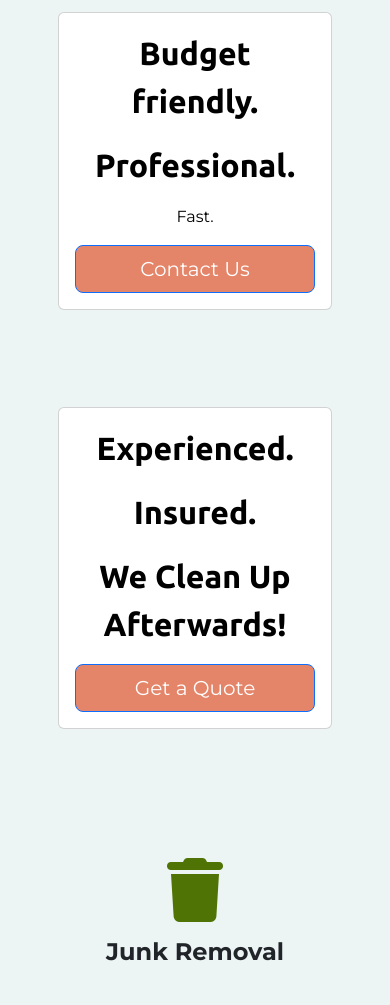
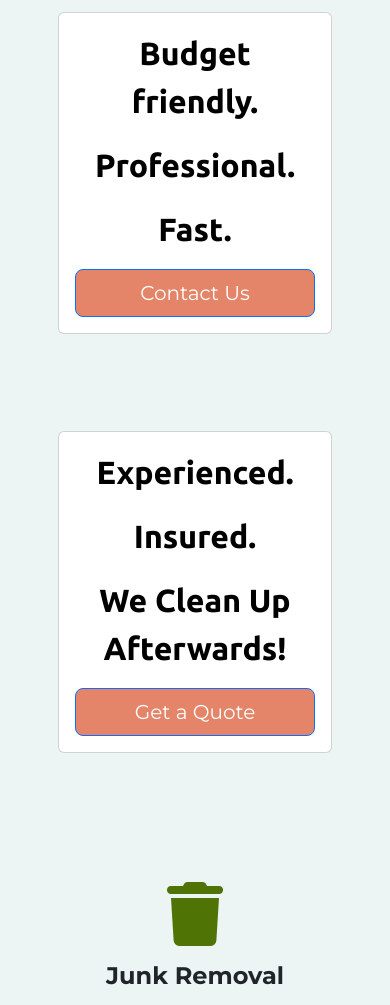
Before and after one commit to Daniel-Cherny/Junkology, a plain HTML site: page index.html in a window 390 px wide. Shown: the part 2559-3564 px from the top of the page. Drawn offline with Linux system fonts and the light colour scheme.

Commit message:
Update styles.css

```diff
--- a/css/styles.css
+++ b/css/styles.css
@@ -140,7 +140,7 @@ p {
   margin-bottom: 2.5rem;
 }
 
-.card-body-text {
+.card-body-text, .card-body-text-fast {
   font-family: 'Ubuntu', sans-serif;
   font-size: 2.5rem;
   font-weight: 600;
@@ -272,6 +272,11 @@ p {
     font-size: 2rem;
   }
 
+  .card-body-text-fast {
+    font-size: 2rem;
+    margin-bottom: 4rem;
+  }
+
   .testimonial-text {
     font-size: 1.5rem;
   }
@@ -310,6 +315,13 @@ p {
     margin-bottom: 5rem;
   }
 
+  .card-body-text-fast {
+    font-family: 'Ubuntu', sans-serif;
+    font-size: 2rem;
+    font-weight: 600;
+    margin-bottom: 1rem;
+  }
+
   #cta .container-fluid {
     padding-top: 8rem;
     padding-bottom: 8rem;
```
